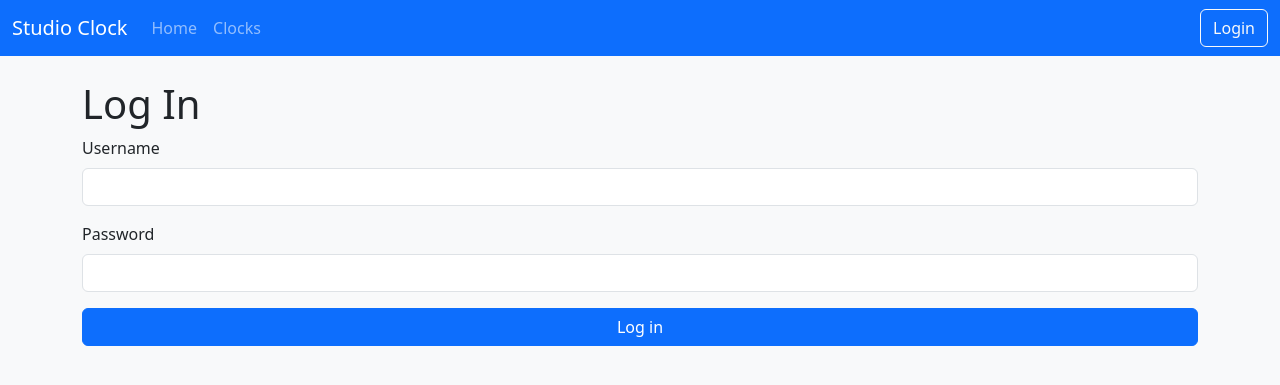
After one commit to steelegbr/studio-clock, a Django app: page /users/login/ in a window 1280 px wide. The commit adds this page. Shown: the top 385 px of the page. Run offline with Django 5.2, Linux system fonts and the light colour scheme.

Commit message:
A working login screen

```diff
--- a/templates/base.html
+++ b/templates/base.html
@@ -12,9 +12,12 @@
                 integrity="sha384-FKyoEForCGlyvwx9Hj09JcYn3nv7wiPVlz7YYwJrWVcXK/BmnVDxM+D2scQbITxI"
                 crossorigin="anonymous"></script>
     </head>
-    <body>
+    <body class="bg-light">
         {% include "includes/navbar.html" %}
         <div class="container mt-4">
+            <h1>
+                {% block page_title %}{% endblock %}
+            </h1>
             {% block content %}{% endblock %}
         </div>
     </body>
--- a/templates/home.html
+++ b/templates/home.html
@@ -1,6 +1,6 @@
 {% extends "base.html" %}
 {% block title %}Home{% endblock %}
+{% block page_title %}Welcome to Studio Clock{% endblock %}
 {% block content %}
-    <h1>Welcome to Studio Clock</h1>
     <p>This is the home page of the Studio Clock application.</p>
 {% endblock %}
--- /dev/null
+++ b/templates/registration/login.html
@@ -0,0 +1,40 @@
+{% extends "base.html" %}
+{% block title %}Log In{% endblock %}
+{% block page_title %}Log In{% endblock %}
+{% block content %}
+    <form method="post">
+        {% csrf_token %}
+        <div class="mb-3">
+            <label for="{{ form.username.id_for_label }}" class="form-label">Username</label>
+            <input type="text"
+                   name="{{ form.username.html_name }}"
+                   id="{{ form.username.id_for_label }}"
+                   class="form-control"
+                   autocomplete="username"
+                   required>
+            {% for error in form.username.errors %}
+                <div class="invalid-feedback d-block">{{ error }}</div>
+            {% endfor %}
+        </div>
+        <div class="mb-3">
+            <label for="{{ form.password.id_for_label }}" class="form-label">Password</label>
+            <input type="password"
+                   name="{{ form.password.html_name }}"
+                   id="{{ form.password.id_for_label }}"
+                   class="form-control"
+                   autocomplete="current-password"
+                   required>
+            {% for error in form.password.errors %}
+                <div class="invalid-feedback d-block">{{ error }}</div>
+            {% endfor %}
+        </div>
+        {% if form.non_field_errors %}
+            <div class="alert alert-danger">
+                {% for error in form.non_field_errors %}
+                    {{ error }}
+                {% endfor %}
+            </div>
+        {% endif %}
+        <button type="submit" class="btn btn-primary w-100">Log in</button>
+    </form>
+{% endblock %}
```
